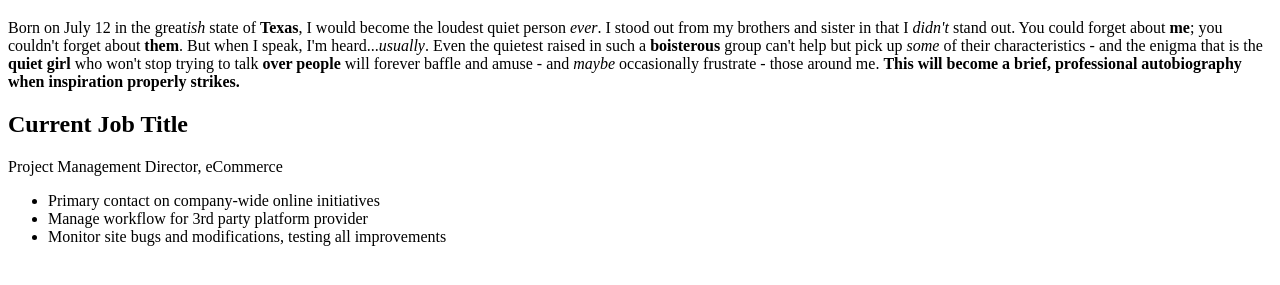
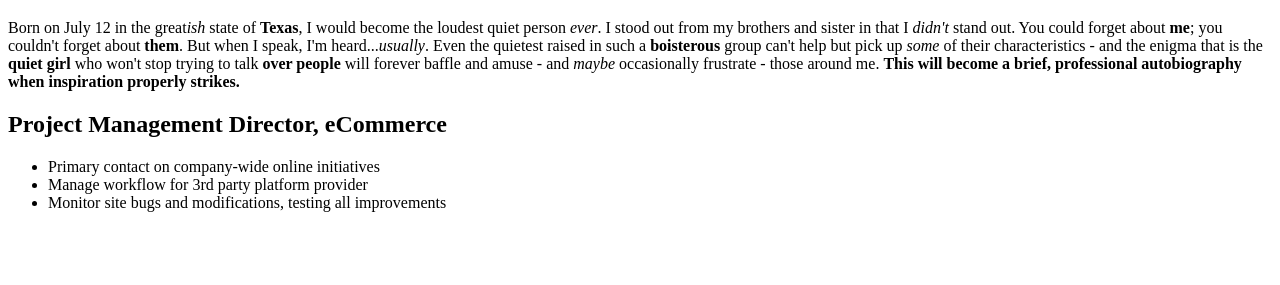
Before and after one commit to jaynajohns/jaynajohns.github.io, a plain HTML site: page index.html in a window 1280 px wide. Shown: the part 61-346 px from the top of the page. Drawn offline with Linux system fonts and the light colour scheme.

Commit message:
Update to building portfolio website

```diff
--- a/index.html
+++ b/index.html
@@ -7,9 +7,8 @@
   <body>
     <h1>Jayna Johns</h1>
      Born on July 12 in the great<em>ish</em> state of <strong>Texas</strong>, I would become the loudest quiet person <em>ever</em>. I stood out from my brothers and sister in that I <em>didn't</em> stand out. You could forget about <strong>me</strong>; you couldn't forget about <strong>them</strong>. But when I speak, I'm heard...<em>usually</em>. Even the quietest raised in such a <strong>boisterous</strong> group can't help but pick up <em>some</em> of their characteristics - and the enigma that is the <strong>quiet girl</strong> who won't stop trying to talk <strong>over people</strong> will forever baffle and amuse - and <em>maybe</em> occasionally frustrate - those around me. <strong>This will become a brief, professional autobiography when inspiration properly strikes.</strong>
-    <h2>Current Job Title</h2>
-     Project Management Director, eCommerce
-      <ul>
+    <h2>Project Management Director, eCommerce</h2>
+        <ul>
         <li>Primary contact on company-wide online initiatives</li>
         <li>Manage workflow for 3rd party platform provider</li>
         <li>Monitor site bugs and modifications, testing all improvements</li>
```
